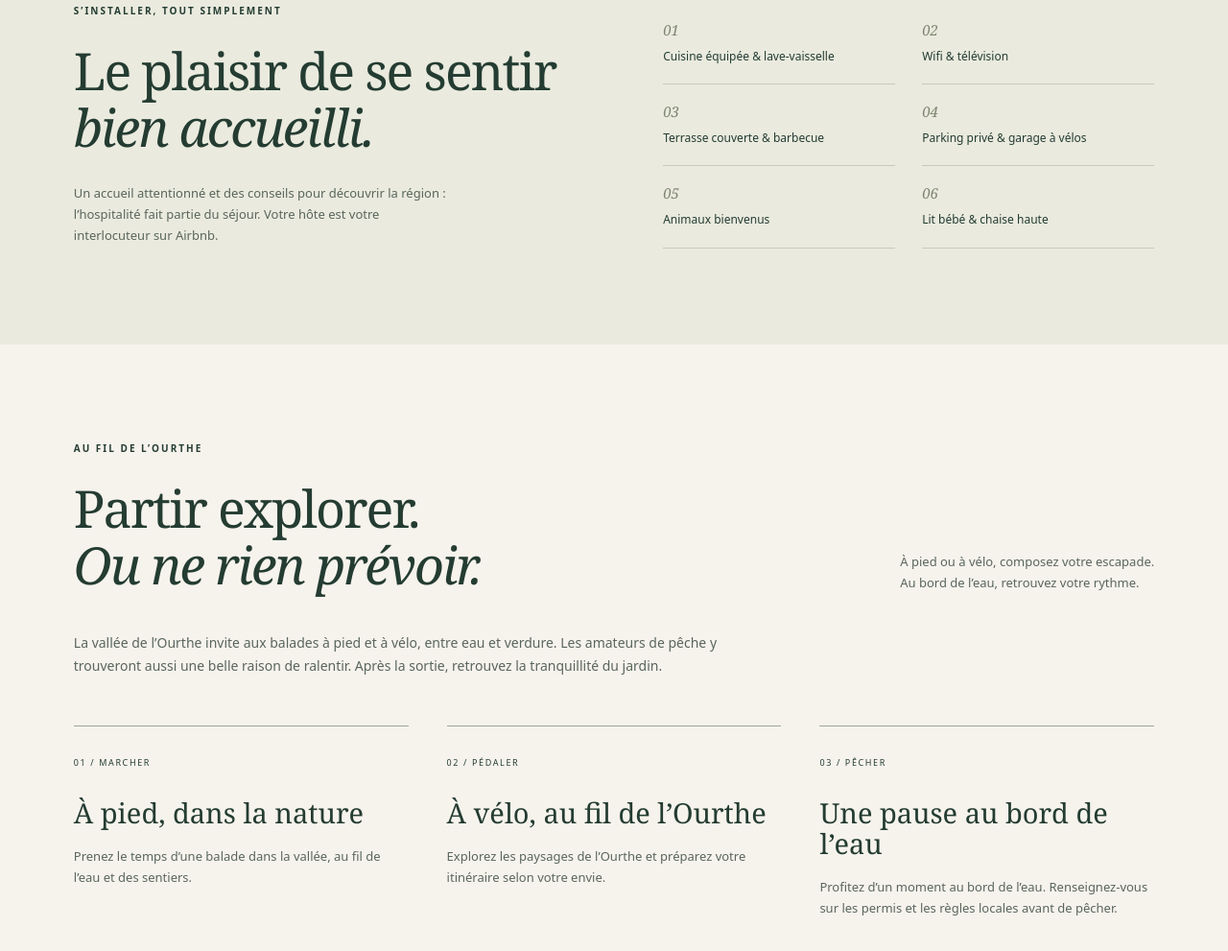
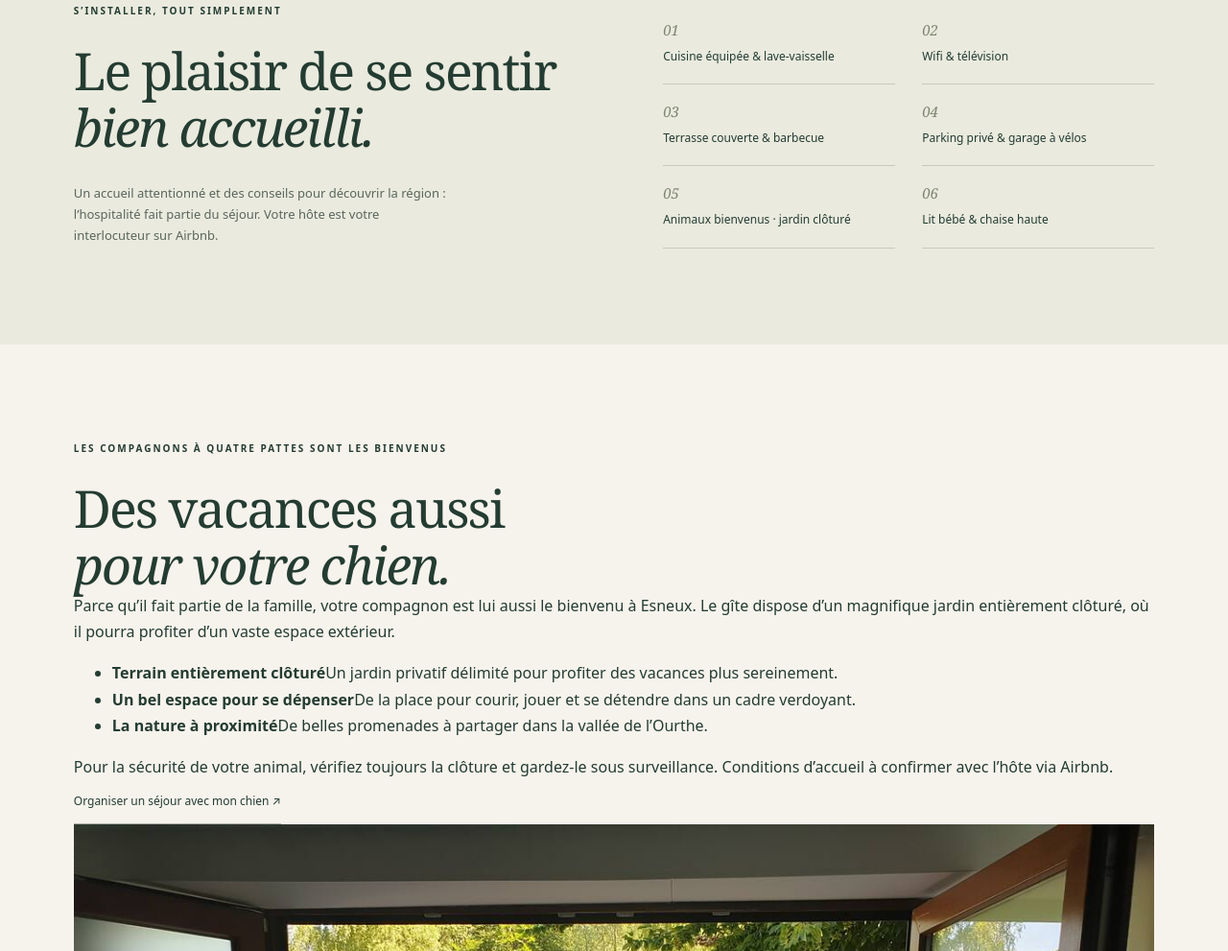
Before and after one commit to fwilliquet/gite-esneux, a plain HTML site: page public/index.html in a window 1280 px wide. Shown: the part 2565-3556 px from the top of the page at 96% size. Drawn offline with Linux system fonts and the light colour scheme.

Commit message:
feat: valoriser accueil des chiens et jardin entièrement clôturé

```diff
--- a/public/index.html
+++ b/public/index.html
@@ -3,7 +3,8 @@
 <div class="facts" aria-label="Le logement en bref"><span><strong>4</strong> voyageurs</span><span><strong>2</strong> chambres</span><span><strong>2</strong> salles de bain</span><span><strong>1</strong> grand jardin</span></div>
 <section id="maison" class="intro section"><div><p class="eyebrow">VOTRE REFUGE À ESNEUX</p><h2>Dedans, le confort.<br><em>Dehors, la nature.</em></h2><p>La pierre, des matériaux de qualité et des espaces généreux composent une maison chaleureuse, ouverte sur la nature.</p><p>Deux chambres, deux salles de bain et une pièce de vie où l’on se retrouve : chacun trouve sa place. Du salon à la terrasse couverte, profitez d’un cadre soigné, du confort des lieux et du calme du jardin.</p><a class="text-link" href="#equipements">Les petits détails du séjour <span aria-hidden="true">↗</span></a></div><figure class="portrait"><img src="/assets/photo-0.jpg" alt="Arrivée à la maison et espace de stationnement" width="1440" height="1920" loading="lazy"><figcaption>Une adresse pour ralentir.</figcaption></figure></section>
 <section id="galerie" class="section gallery-section"><div class="section-heading"><div><p class="eyebrow">L’ESPRIT DES LIEUX</p><h2>Votre prochaine <em>pause.</em></h2></div><p>La maison, le jardin, la rivière.<br>Découvrez les lieux en images.</p></div><div class="gallery"><button class="gallery-large" data-photo="/assets/photo-2.jpg" data-caption="La terrasse &amp; le jardin" aria-label="Agrandir : La terrasse &amp; le jardin"><img src="/assets/photo-2.jpg" alt="Façade en pierre et jardin vus à travers les feuillages" width="1200" height="900" loading="lazy"><span>La terrasse & le jardin ↗</span></button><button class="" data-photo="/assets/photo-3.jpg" data-caption="Au grand air" aria-label="Agrandir : Au grand air"><img src="/assets/photo-3.jpg" alt="Mobilier de terrasse devant la baie ouverte de la maison" width="1200" height="900" loading="lazy"><span>Au grand air ↗</span></button><button class="" data-photo="/assets/photo-4.jpg" data-caption="La nature à votre porte" aria-label="Agrandir : La nature à votre porte"><img src="/assets/photo-4.jpg" alt="Vue depuis la maison sur la terrasse et le jardin" width="1200" height="900" loading="lazy"><span>La nature à votre porte ↗</span></button></div><div class="gallery-actions"><a class="button" href="/photos/">Voir toutes les photos <span aria-hidden="true">↗</span></a></div></section>
-<section id="equipements" class="amenities section"><div><p class="eyebrow">S’INSTALLER, TOUT SIMPLEMENT</p><h2>Le plaisir de se sentir<br><em>bien accueilli.</em></h2><p class="welcome-copy">Un accueil attentionné et des conseils pour découvrir la région : l’hospitalité fait partie du séjour. Votre hôte est votre interlocuteur sur Airbnb.</p></div><ul><li><span>01</span>Cuisine équipée & lave-vaisselle</li><li><span>02</span>Wifi & télévision</li><li><span>03</span>Terrasse couverte & barbecue</li><li><span>04</span>Parking privé & garage à vélos</li><li><span>05</span>Animaux bienvenus</li><li><span>06</span>Lit bébé & chaise haute</li></ul></section>
+<section id="equipements" class="amenities section"><div><p class="eyebrow">S’INSTALLER, TOUT SIMPLEMENT</p><h2>Le plaisir de se sentir<br><em>bien accueilli.</em></h2><p class="welcome-copy">Un accueil attentionné et des conseils pour découvrir la région : l’hospitalité fait partie du séjour. Votre hôte est votre interlocuteur sur Airbnb.</p></div><ul><li><span>01</span>Cuisine équipée & lave-vaisselle</li><li><span>02</span>Wifi & télévision</li><li><span>03</span>Terrasse couverte & barbecue</li><li><span>04</span>Parking privé & garage à vélos</li><li><span>05</span>Animaux bienvenus · jardin clôturé</li><li><span>06</span>Lit bébé & chaise haute</li></ul></section>
+<section id="animaux" class="pets section" aria-labelledby="pets-title"><div class="pets-copy"><p class="eyebrow">LES COMPAGNONS À QUATRE PATTES SONT LES BIENVENUS</p><h2 id="pets-title">Des vacances aussi<br><em>pour votre chien.</em></h2><p>Parce qu’il fait partie de la famille, votre compagnon est lui aussi le bienvenu à Esneux. Le gîte dispose d’un magnifique jardin entièrement clôturé, où il pourra profiter d’un vaste espace extérieur.</p><ul class="pets-benefits"><li><strong>Terrain entièrement clôturé</strong><span>Un jardin privatif délimité pour profiter des vacances plus sereinement.</span></li><li><strong>Un bel espace pour se dépenser</strong><span>De la place pour courir, jouer et se détendre dans un cadre verdoyant.</span></li><li><strong>La nature à proximité</strong><span>De belles promenades à partager dans la vallée de l’Ourthe.</span></li></ul><p class="pets-note">Pour la sécurité de votre animal, vérifiez toujours la clôture et gardez-le sous surveillance. Conditions d’accueil à confirmer avec l’hôte via Airbnb.</p><a class="text-link" data-booking href="https://fr.airbnb.be/rooms/1450634688033262798">Organiser un séjour avec mon chien ↗</a></div><figure class="pets-photo"><img src="/assets/photo-4.jpg" alt="Jardin verdoyant du gîte, espace extérieur accueillant les chiens" loading="lazy"><figcaption>Photo du jardin en attendant l’intégration du portrait du chien fourni par le propriétaire.</figcaption></figure></section>
 <section id="alentours" class="surroundings section"><div class="section-heading"><div><p class="eyebrow">AU FIL DE L’OURTHE</p><h2>Partir explorer.<br><em>Ou ne rien prévoir.</em></h2></div><p>À pied ou à vélo, composez votre escapade.<br>Au bord de l’eau, retrouvez votre rythme.</p></div><p class="nature-copy">La vallée de l’Ourthe invite aux balades à pied et à vélo, entre eau et verdure. Les amateurs de pêche y trouveront aussi une belle raison de ralentir. Après la sortie, retrouvez la tranquillité du jardin.</p><div class="activities"><article><span class="activity-number">01 / MARCHER</span><h3>À pied, dans la nature</h3><p>Prenez le temps d’une balade dans la vallée, au fil de l’eau et des sentiers.</p></article><article><span class="activity-number">02 / PÉDALER</span><h3>À vélo, au fil de l’Ourthe</h3><p>Explorez les paysages de l’Ourthe et préparez votre itinéraire selon votre envie.</p></article><article><span class="activity-number">03 / PÊCHER</span><h3>Une pause au bord de l’eau</h3><p>Profitez d’un moment au bord de l’eau. Renseignez-vous sur les permis et les règles locales avant de pêcher.</p></article></div></section>
 <section class="stay section" id="contact"><p class="eyebrow">ET SI VOUS PRENIEZ LE TEMPS ?</p><h2>Votre évasion<br><em>commence ici.</em></h2><p>Dates, tarifs et conditions à jour sur Airbnb.<br>Pour toute question, contactez Luc depuis l’annonce.</p><div class="stay-actions"><a class="button light" data-booking href="https://fr.airbnb.be/rooms/1450634688033262798">Préparer mon séjour sur Airbnb ↗</a><a class="contact-link" data-contact href="https://fr.airbnb.be/rooms/1450634688033262798">Contacter l’hôte via Airbnb ↗</a></div><p class="fine">La réservation et le paiement s’effectuent sur Airbnb.</p></section>
 <section class="faq section"><p class="eyebrow">AVANT DE PARTIR</p><h2>Quelques <em>repères.</em></h2><details><summary>Où se trouve la maison ?</summary><p>À Esneux, en Wallonie, au bord de l’Ourthe. Les indications d’arrivée sont communiquées lors de la réservation.</p></details><details><summary>Comment connaître le prix et les disponibilités ?</summary><p>Consultez l’annonce Airbnb et sélectionnez vos dates pour obtenir les tarifs et conditions applicables à votre séjour.</p></details><details><summary>Peut-on venir avec un animal ?</summary><p>Les animaux sont acceptés selon l’annonce. Confirmez les modalités avec l’hôte avant votre réservation.</p></details></section></main>
```
